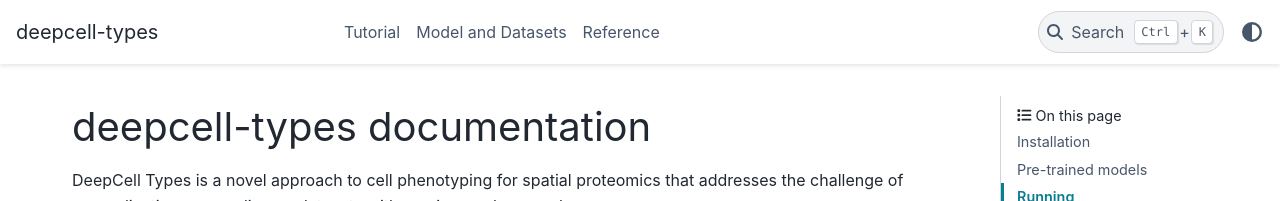
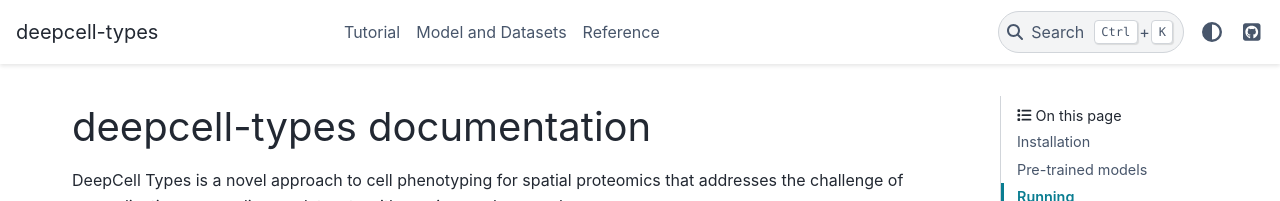
Before and after one commit to vanvalenlab/deepcell-types, a Sphinx documentation site: the page built from docs/index.md, in a window 1280 px wide. Shown: the top 201 px of the page. Built offline with Sphinx 7.4.7 and the PyData theme 0.15.4, drawn with Linux system fonts in a browser that asks for light colours.

Commit message:
Link docs back to repo.

```diff
--- a/docs/conf.py
+++ b/docs/conf.py
@@ -35,3 +35,6 @@ nb_execution_show_tb = True  # print tracebacks to stderr
 html_theme = 'pydata_sphinx_theme'
 html_static_path = ['_static']
 html_title = "deepcell-types"
+html_theme_options = {
+    "github_url": "https://github.com/vanvalenlab/deepcell-types",
+}
```
